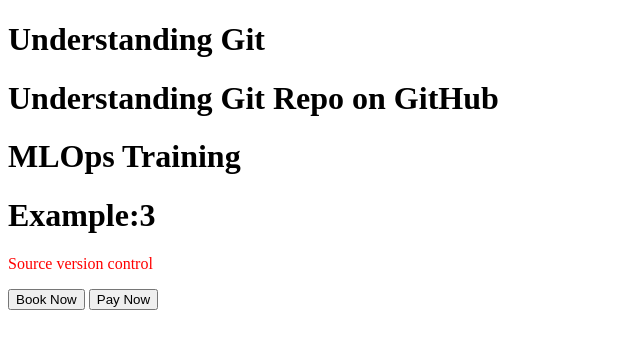
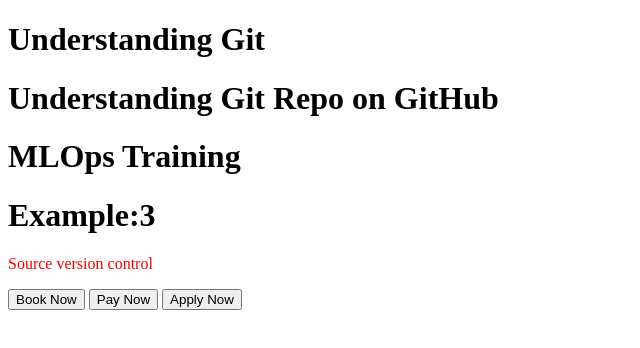
Before and after one commit to olu-salem/git-training, a plain HTML site: page index.html in a window 1280 px wide. Shown: the whole page, without its empty margins (0-640 px from the left). Drawn offline with Linux system fonts and the light colour scheme.

Commit message:
Created Apply Now button

```diff
--- a/index.html
+++ b/index.html
@@ -9,6 +9,7 @@
 <p style="color:red">Source version control</p>
 <button>Book Now</button>
 <button>Pay Now</button>
+<button>Apply Now</button>
 </body>
 
 </html>
```
